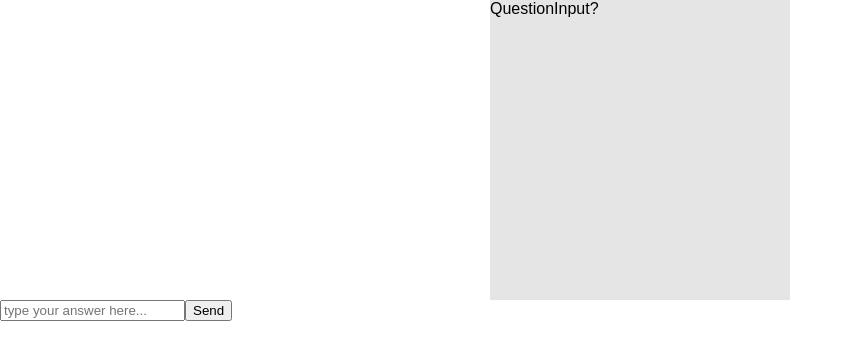
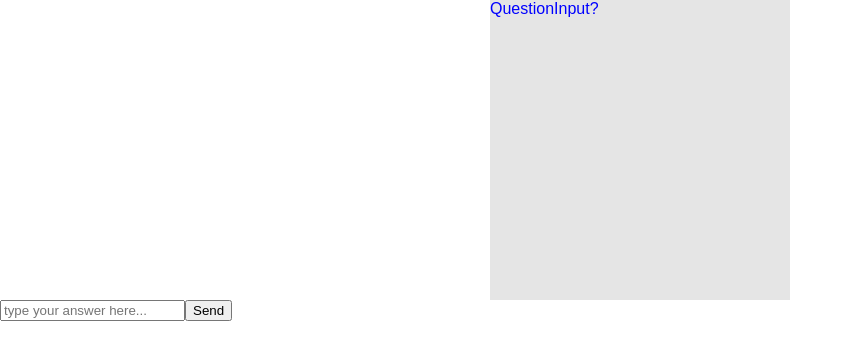
Before and after one commit to novakiss/chatBotReactRedux, a React (Create React App) app: page / in a window 1280 px wide. Shown: the top 360 px of the page, without its empty margins (0-853 px from the left). Built offline with nearby package versions, Linux system fonts and the light colour scheme.

Commit message:
1.ChatBotContainer to ChatBotComponent, because it haven't any functions
2.Change model message reducer. This 1.st State must have one Question to Symptom

```diff
--- a/package.json
+++ b/package.json
@@ -6,6 +6,7 @@
     "prop-types": "^15.5.10",
     "react": "^15.6.1",
     "react-dom": "^15.6.1",
+    "react-jss": "^7.1.0",
     "react-redux": "^5.0.5",
     "react-router-dom": "^4.1.1",
     "redux": "^3.7.1",
--- a/src/app/App.js
+++ b/src/app/App.js
@@ -1,16 +1,9 @@
 import React from 'react';
 
-import '../App.css';
+import ChatBot from './components/ChatBot';
 
-import ChatBotContainer from './containers/ChatBotContainer';
-//import ChatBot  from './modules/chatBot/containers/ChatBotContainer';
-/*import {
-    Route,
-    Switch as RouterSwitch
-} from 'react-router-dom';
-*/
 const App =()=> (
-    <ChatBotContainer/>
+    <ChatBot/>
 );
 
 export default App;
--- a/src/app/components/Chat.js
+++ b/src/app/components/Chat.js
@@ -6,7 +6,7 @@ class Chat extends React.Component{
     render(){
         return (
             <div style={style}>
-                {this.props.ids.map(id => <MessageContainer key={id} id ={id}/>)}
+                {this.props.ids.map(id => <MessageContainer id ={id}/>)}
             </div>)
     }
 }
--- /dev/null
+++ b/src/app/components/ChatBot.js
@@ -0,0 +1,13 @@
+import React from 'react';
+
+import MessageInputContainer from '../containers/MessageInputContainer';
+import ChatContainer from '../containers/ChatContainer';
+
+const ChatBot = () => {
+    return <div>
+        <ChatContainer/>
+        <MessageInputContainer/>
+    </div>
+};
+
+export default ChatBot;
--- a/src/app/components/Message.js
+++ b/src/app/components/Message.js
@@ -6,13 +6,20 @@ class Message extends React.Component {
         console.log(this.props.type);
         return (
            <div>
-               {(type === 'user') ? (<div className="user">
+               {(type === 'user') ? (<div style={user}>
                    {text}
-               </div>):(<div className="bot">
+               </div>):(<div style={bot}>
                    {text}
                </div>)}
            </div>
         );
     }
 }
+const user = {
+    color: 'red',
+};
+
+const bot ={
+  color : 'blue'
+};
 export default Message;
--- a/src/app/containers/ChatBotContainer.js
+++ /dev/null
@@ -1,14 +0,0 @@
-import React from 'react';
-
-import MessageInputContainer from './MessageInputContainer';
-import MessageContainer from './MessageContainer';
-import ChatContainer from './ChatContainer';
-
-const ChatBotContainer = () => {
-    return <div>
-        <ChatContainer/>
-        <MessageInputContainer/>
-    </div>
-};
-
-export default ChatBotContainer;
--- a/src/app/containers/ChatContainer.js
+++ b/src/app/containers/ChatContainer.js
@@ -5,7 +5,6 @@ import {messageSelector} from '../selectors';
 import Chat from '../components/Chat';
 
 const ChatContainer =({chatIDs}) =>{
-    //chatIDs.map(i => console.log(i));
     return (<div>
         <Chat ids={chatIDs}/>
     </div>)
--- a/src/app/containers/MessageContainer.js
+++ b/src/app/containers/MessageContainer.js
@@ -1,46 +1,14 @@
 import React  from 'react';
 import {connect} from 'react-redux';
-import {ANSWER_STEP} from '../constants';
+
 import {stepSelector, messageSelector} from '../selectors';
 
 import Message from '../components/Message';
 
-class MessageContainer extends React.Component {
-    render() {
-        return (<div>
-                {this.props.currentStep ===ANSWER_STEP ?
-                    <Message key={this.props.id} text={this.props.text} type='user'/> :
-                    <Message key={this.props.id} text ={this.props.text} type ='bot' />}
-            </div>
-        )
-    };
-}
-
 const mapStateToProps = (state,props) => {
     const {currentStep} = stepSelector(state);
-    const {text} = messageSelector(state).byID[props.id];
-    return {currentStep, text};
+    const {text,type} = messageSelector(state).byID[props.id];
+    return {currentStep, text,type};
 };
 
-export default connect(mapStateToProps)(MessageContainer);
-
-
-/*
- const Container = ({ ids, byId }) => (<div>
- ids.map(id => <div style={{}}>
- <ChatMessageContainer id={id} />
- </div>
- </div>);
-
- const mapStateToProps = (state) => ({
- ids: state.messages.chatArray
- });
-
- const mapStateToProps = (state, props) => ({
- message: state.messages.byID[props.id]
- });
-
- connect(
-
- )
- */
+export default connect(mapStateToProps)(Message);
--- a/src/app/reducers/message.js
+++ b/src/app/reducers/message.js
@@ -1,19 +1,12 @@
 import {BOTMESSAGE, USERMESSAGE} from '../constants';
-/*
- * single-entity:
- * message:{
- * 1: {
- *   messageId: 1,
- *   time: '',
- *   text:  '...'
- * }
- * }*/
+
 const initialState = {
     byID: {
         0: {
             messageID: 0,
             time : 0,
-            text: 'QuestionInput?'
+            text: 'QuestionInput?',
+            type : 'bot'
         }
     },
     chatIDs: [0],
@@ -27,7 +20,7 @@ export default function message(state = initialState, action) {
                 messageBotTime,
                 messageBot,
             } = action.payload;
-            const changeBotEntity = {messageID: botMessageID, time: messageBotTime, text: messageBot};
+            const changeBotEntity = {messageID: botMessageID, time: messageBotTime, text: messageBot,type :'bot'};
             return {
                 ...state,
                 byID: {...state.byID, [botMessageID]: changeBotEntity},
@@ -39,7 +32,7 @@ export default function message(state = initialState, action) {
                 messageUserTime,
                 messageUser
             } = action.payload;
-            const changeUserEntity = {messageID: userMessageID, time: messageUserTime, text: messageUser};
+            const changeUserEntity = {messageID: userMessageID, time: messageUserTime, text: messageUser,type:'user'};
 
             return {
                 ...state,
```
